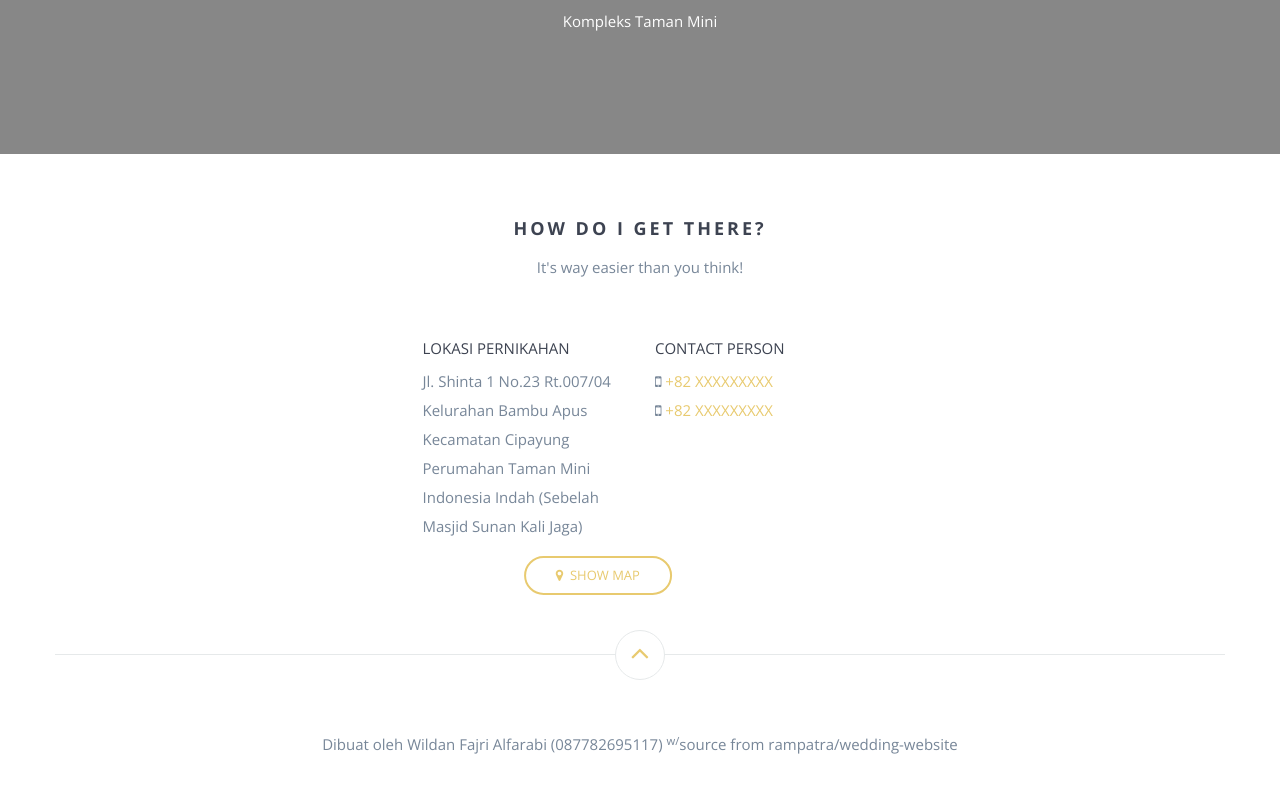
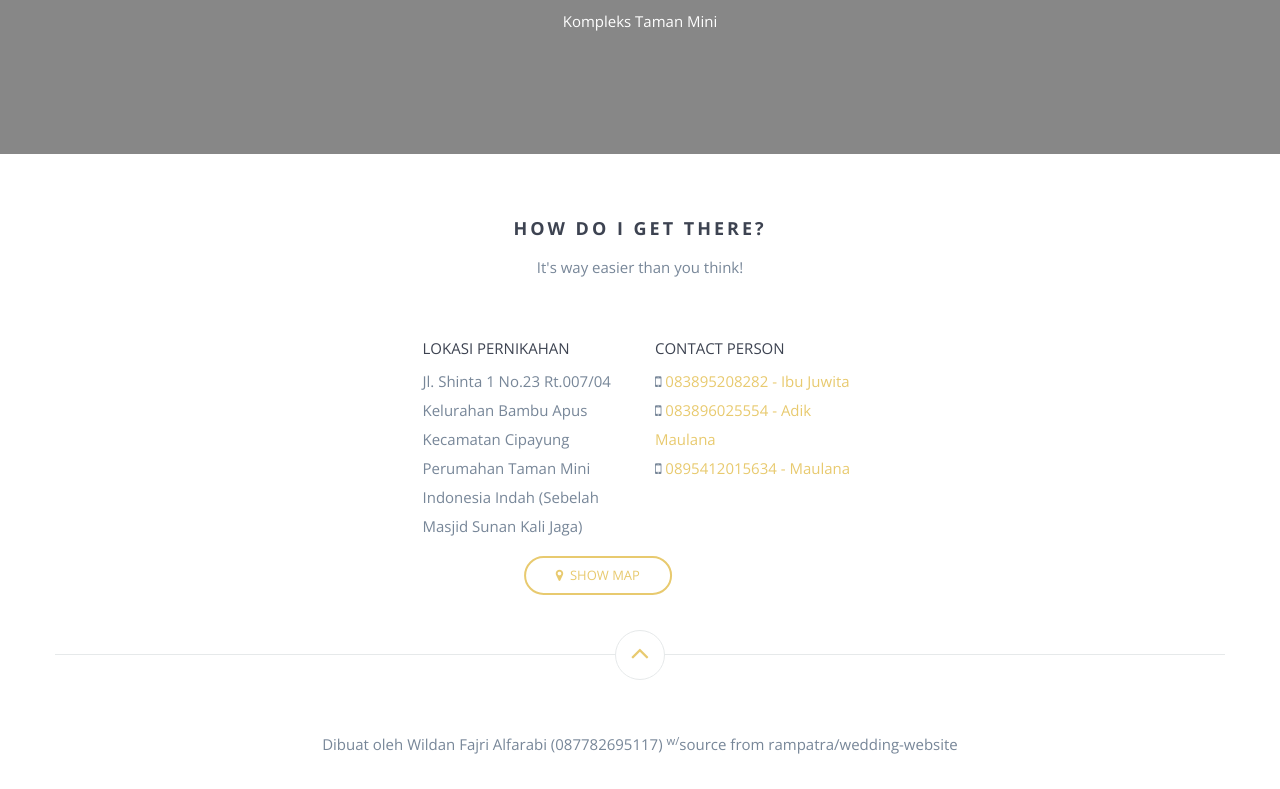
Before and after one commit to invitation-wedding-maulana-suci/invite, a website: page index.html in a window 1280 px wide. Shown: the part 3613-4402 px from the top of the page. Drawn offline with nearby package versions, Linux system fonts and the light colour scheme; files whose address does not match are found by name.

Commit message:
update contact person

```diff
--- a/index.html
+++ b/index.html
@@ -326,8 +326,9 @@
                         </div>
                         <div class="col-md-6">
                             <h5>Contact Person</h5>
-                            <p><i class="fa fa-mobile"></i> <a href="tel://+919412345678">+82 XXXXXXXXX</a><br>
-                                <i class="fa fa-mobile"></i> <a href="tel://+917123456789">+82 XXXXXXXXX</a></p>
+                            <p><i class="fa fa-mobile"></i> <a href="tel://+6283895208282">083895208282 - Ibu Juwita</a><br>
+                                <i class="fa fa-mobile"></i> <a href="tel://+6283896025554">083896025554 - Adik Maulana</a><br>
+                                <i class="fa fa-mobile"></i> <a href="tel://+62895412015634">0895412015634 - Maulana</a></p>
                         </div>
                     </div>
                     <div class="row text-center">
```
